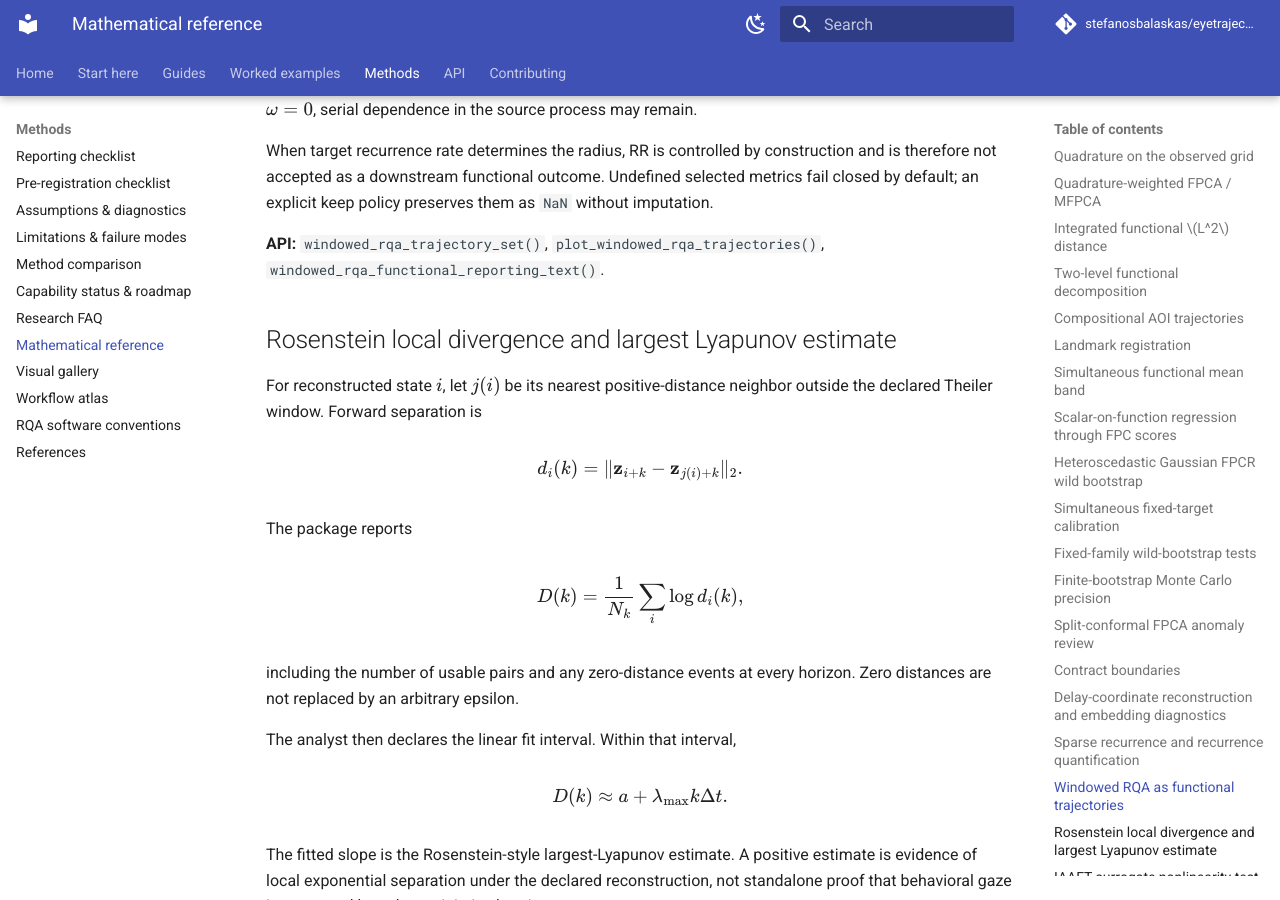
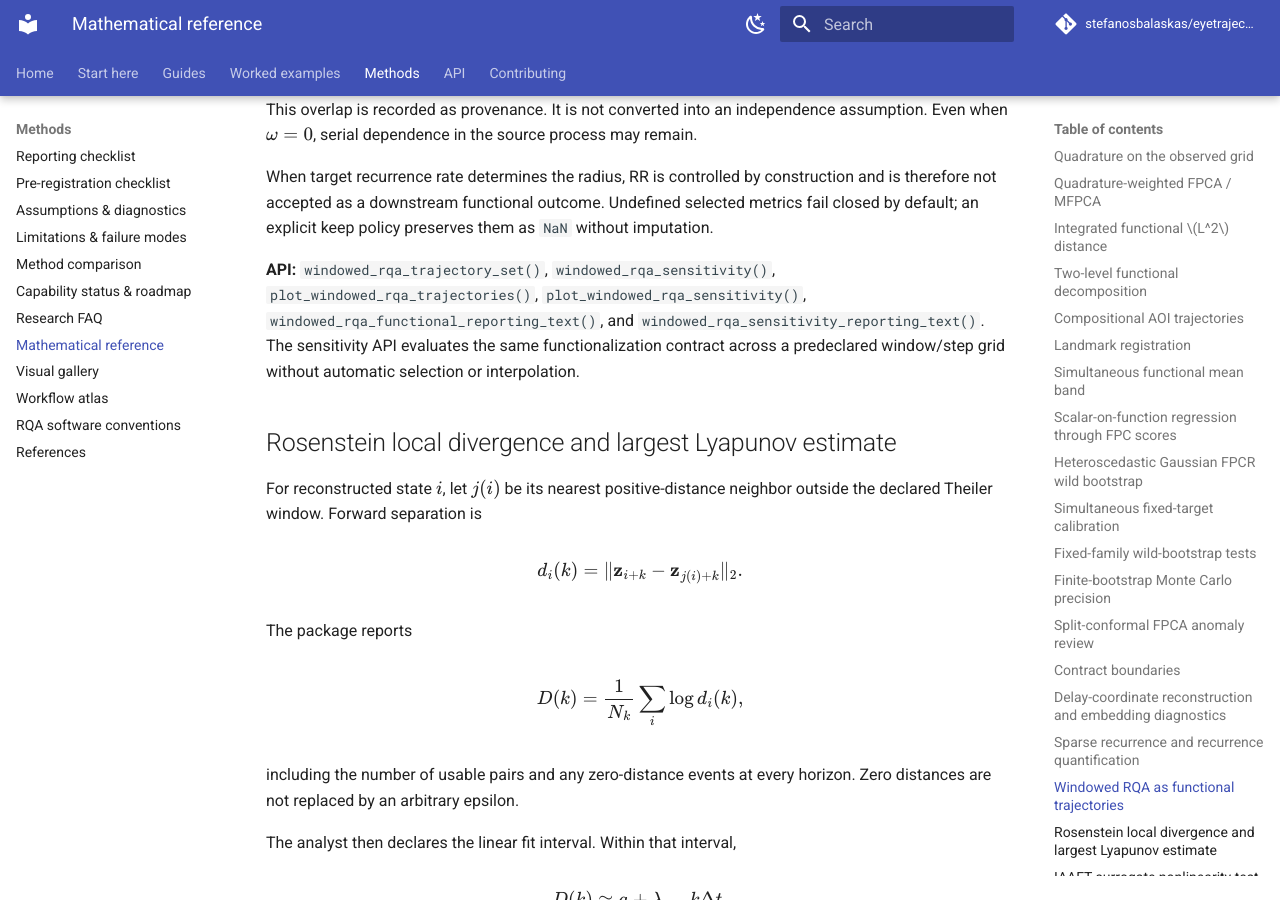
Before and after one commit to stefanosbalaskas/eyetrajectoriespy, an MkDocs documentation site: the page built from docs/methods/mathematical-reference.md, in a window 1280 px wide and 900 px high, scrolled down 11135 px. Built offline with MkDocs 1.6.1 and Material for MkDocs 9.7.7, drawn with Linux system fonts in a browser that asks for light colours; comment, search, counter and statistics services are not loaded; some of the changed text lies outside the part shown.

Commit message:
Link 0.25 functional RQA APIs to mathematical contracts

```diff
--- a/docs/methods/mathematical-reference.md
+++ b/docs/methods/mathematical-reference.md
@@ -250,7 +250,7 @@
 c_{1-\alpha}\widehat{\mathrm{SE}}_d(t_m).
 $$
 
-**API:** \`multiplier_functional_mean_band()\`.
+**API:** \`multiplier_functional_mean_band()\`; \`windowed_rqa_functional_mean_band()\` reuses this calibration after constructing the declared RQA-derived functional trajectories.
 
 ## Scalar-on-function regression through FPC scores { #fpcr }
 
@@ -693,7 +693,7 @@
 
 When target recurrence rate determines the radius, RR is controlled by construction and is therefore not accepted as a downstream functional outcome. Undefined selected metrics fail closed by default; an explicit keep policy preserves them as `NaN` without imputation.
 
-**API:** `windowed_rqa_trajectory_set()`, `plot_windowed_rqa_trajectories()`, `windowed_rqa_functional_reporting_text()`.
+**API:** `windowed_rqa_trajectory_set()`, `windowed_rqa_sensitivity()`, `plot_windowed_rqa_trajectories()`, `plot_windowed_rqa_sensitivity()`, `windowed_rqa_functional_reporting_text()`, and `windowed_rqa_sensitivity_reporting_text()`. The sensitivity API evaluates the same functionalization contract across a predeclared window/step grid without automatic selection or interpolation.
 ## Rosenstein local divergence and largest Lyapunov estimate { #local-divergence }
 
 For reconstructed state \(i\), let \(j(i)\) be its nearest positive-distance neighbor outside the declared Theiler window. Forward separation is
```
